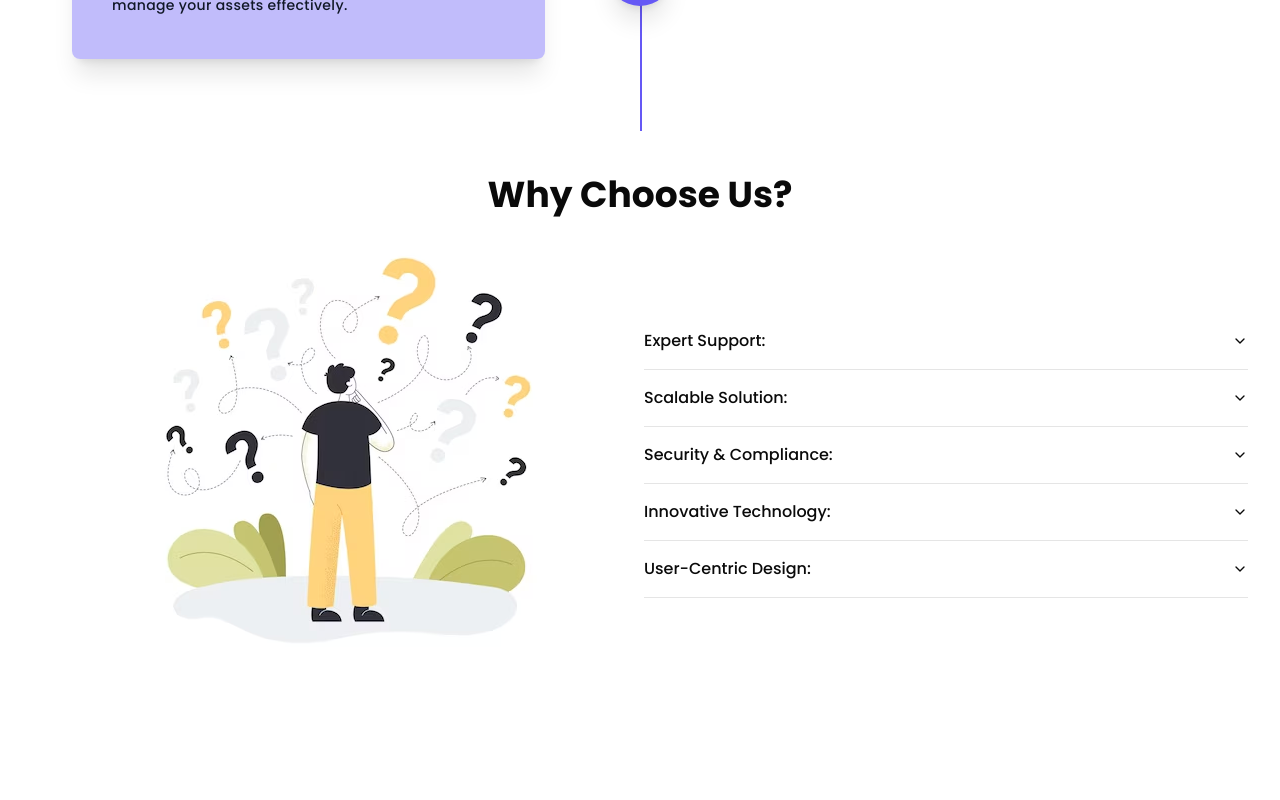
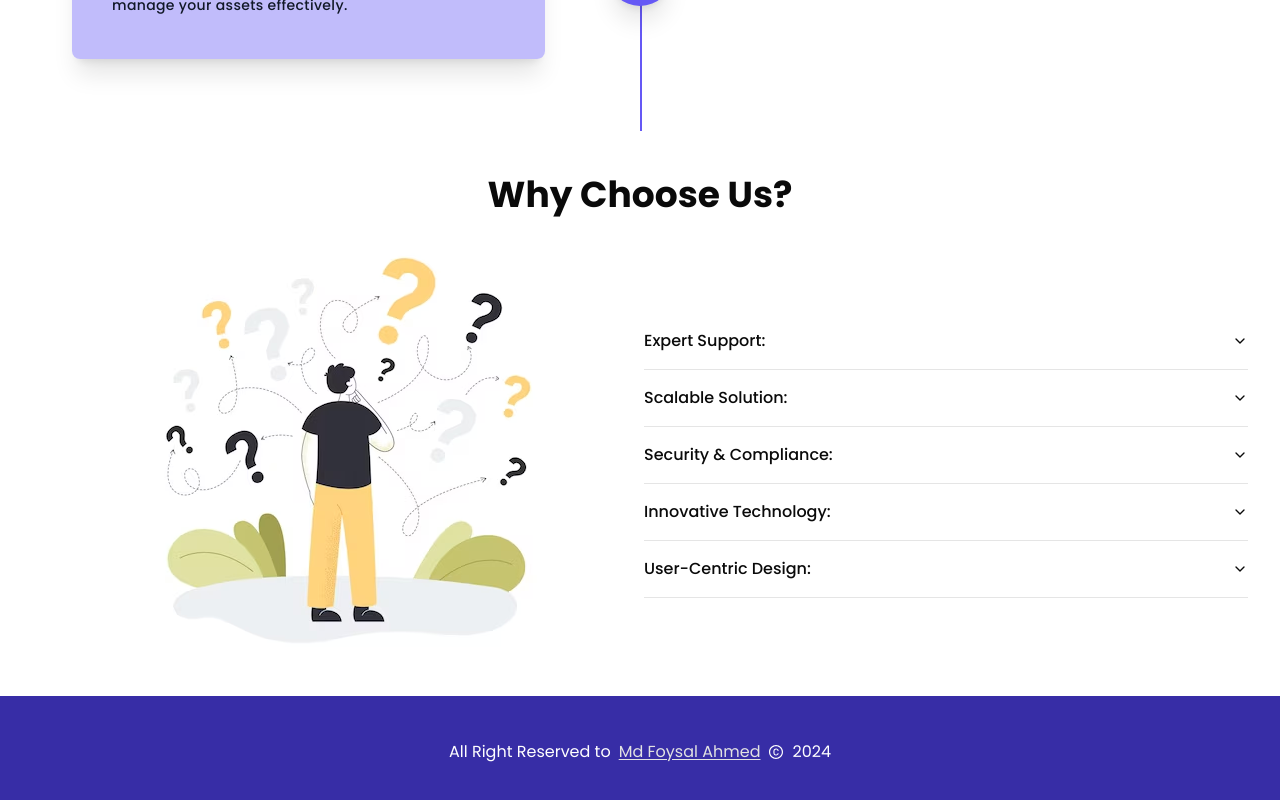
Before and after one commit to foysalmia/corporate-asset-management-frontend, a React (Vite) app: page / in a window 1280 px wide. Shown: the part 3417-4217 px from the top of the page. Before the commit the page ends 4081 px from the top, so only its background shows below. Built offline with nearby package versions, Linux system fonts and the light colour scheme.

Commit message:
footer added and initiallly home page design done

```diff
--- /dev/null
+++ b/src/components/Footer/Footer.jsx
@@ -0,0 +1,21 @@
+import { AiOutlineCopyright } from "react-icons/ai";
+
+const Footer = () => {
+    return (
+        <div className="mt-8 bg-[#372DA6] py-11">
+            <h1
+                className="text-center text-white flex justify-center items-center">All Right Reserved to
+                <a
+                    target="_blank"
+                    className="ml-2 underline underline-offset-2 text-[#e2e2e2]"
+                    href="https://www.linkedin.com/in/md-foysal-ahmed/">
+                        Md Foysal Ahmed
+                </a>
+                <AiOutlineCopyright  className="mx-2"/>
+                2024
+            </h1>
+        </div>
+    );
+};
+
+export default Footer;
--- a/src/pages/Home.jsx
+++ b/src/pages/Home.jsx
@@ -1,5 +1,6 @@
 import Brands from "@/components/Brands/Brands";
 import Features from "@/components/Features/Features";
+import Footer from "@/components/Footer/Footer";
 import Header from "@/components/Header/Header";
 import HowWorks from "@/components/HowWorks/HowWorks";
 import WhyChoose from "@/components/WhyChoose/WhyChoose";
@@ -12,6 +13,7 @@ const Home = () => {
             <Features/>
             <HowWorks/>
             <WhyChoose/>
+            <Footer/>
         </div>
     );
 };
```
